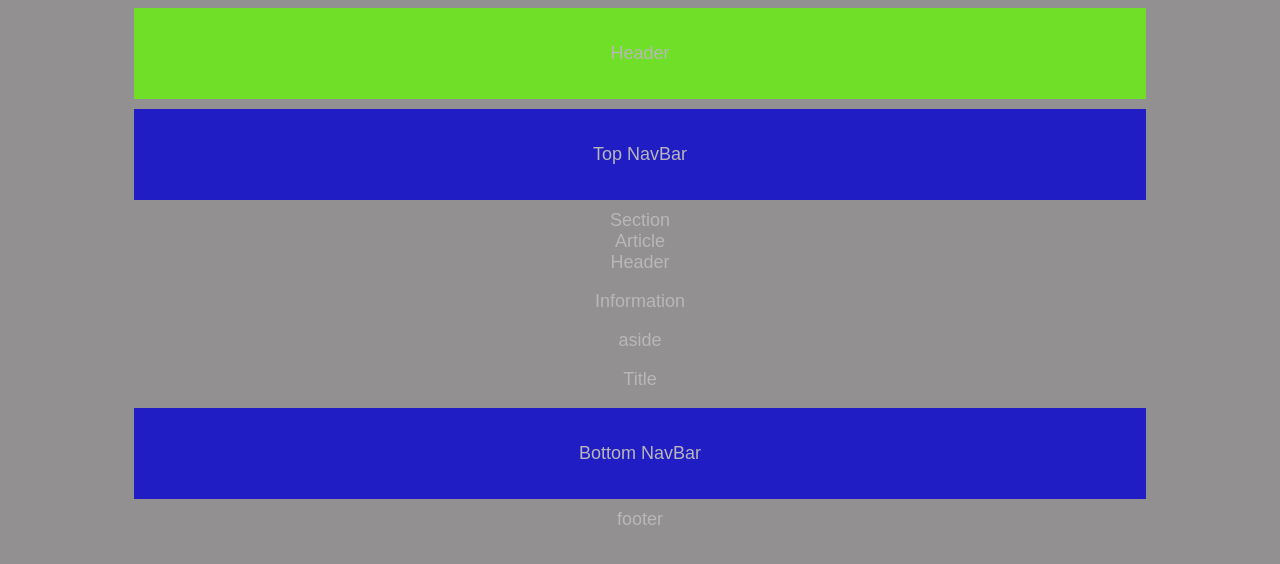
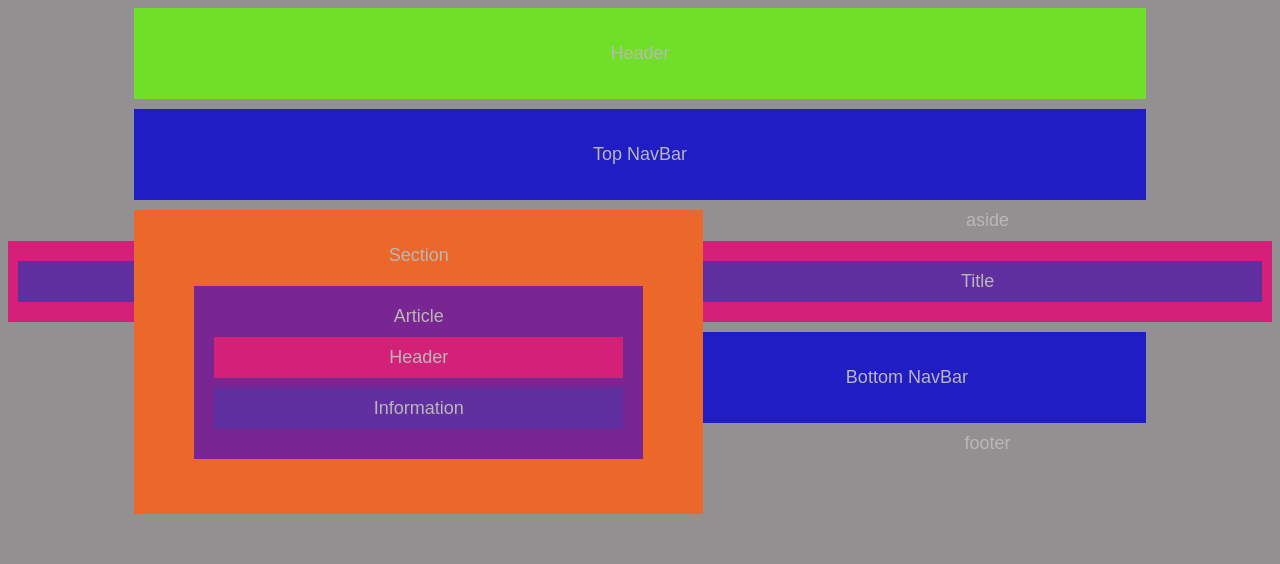
Before and after one commit to JennMartinez/Wireframe, a plain HTML site: page index.html in a window 1280 px wide. Drawn offline with Linux system fonts and the light colour scheme.

Commit message:
margins, colors, etc. added

```diff
--- a/style.css
+++ b/style.css
@@ -27,3 +27,43 @@ nav {
     width: 80%;
     margin-bottom: 10px;
 }
+
+section {
+    background: #eb672a;
+    float: left;
+    height: 80%;
+    padding: 35px;
+    width: 45%;
+    margin-left: 10%;
+    margin-bottom: 20px;
+}
+
+article {
+    background: rgb(121, 37, 146);
+    margin-left: 30%;
+    padding: 20px;
+    width: 90%;
+    height: 50%;
+    margin-left: 5%;
+    margin-right: 5%;
+    margin-top: 20px;
+    margin-bottom: 20px;
+}
+
+div {
+    background: #d3217a;
+    width: 100%;
+    padding: 10px;
+    height: 18%;
+    margin-bottom: 10px;
+    margin-top: 10px;
+}
+
+p {
+    background: #602fa0;
+    width: 100%;
+    padding: 10px;
+    height: 18%;
+    margin-top: 10px;
+    margin-bottom: 10px;
+}
```
